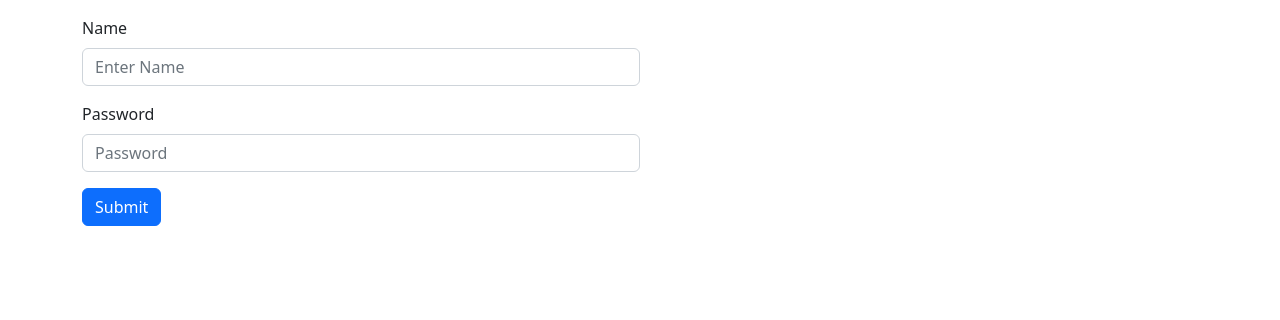
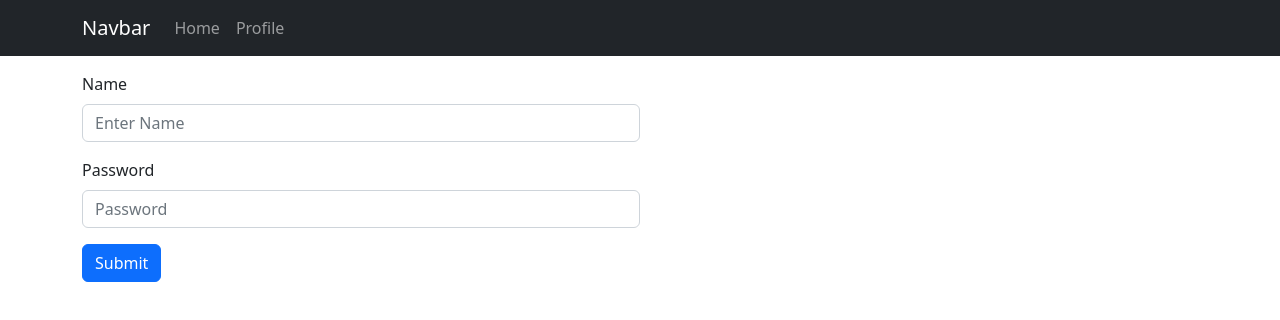
Before and after one commit to puneet2121/-Expense--racker, a React (Create React App) app in the folder front-end/: page / in a window 1280 px wide. Shown: the top 320 px of the page. Built offline with nearby package versions, Linux system fonts and the light colour scheme.

Commit message:
Add navbar to the project

```diff
--- a/front-end/src/App.js
+++ b/front-end/src/App.js
@@ -2,11 +2,14 @@ import React, { useState } from "react";
 import Login from "./components/Login";
 import Home from "./components/Home";
 import Signup from "./components/Signup";
+import Navlink from "./components/Navbar";
 import { Link, Route, Routes, BrowserRouter } from "react-router-dom";
 function App() {
   const [isLogin, setIslogin] = useState('');
 
   return (
+    <>
+    <Navlink />
     <BrowserRouter>
       <Routes>
         <Route path="/" element={<Login login={isLogin} setIslogin={setIslogin} />}></Route>
@@ -15,6 +18,7 @@ function App() {
         <Route path="/signup" element={<Signup />}></Route>
       </Routes>
     </BrowserRouter>
+    </>
   );
 }
 
--- /dev/null
+++ b/front-end/src/components/Navbar.jsx
@@ -0,0 +1,20 @@
+import React from "react";
+import Container from 'react-bootstrap/Container';
+import Nav from 'react-bootstrap/Nav';
+import Navbar from 'react-bootstrap/Navbar';
+
+const Navlink = () => {
+  return (
+    <Navbar bg="dark" variant="dark">
+      <Container>
+        <Navbar.Brand href="#home">Navbar</Navbar.Brand>
+        <Nav className="me-auto">
+          <Nav.Link href="#home">Home</Nav.Link>
+          <Nav.Link href="#features">Profile</Nav.Link>
+        </Nav>
+      </Container>
+    </Navbar>
+  );
+};
+
+export default Navlink;
--- a/front-end/src/components/Signup.jsx
+++ b/front-end/src/components/Signup.jsx
@@ -0,0 +1,33 @@
+import React from "react";
+import { useState } from "react";
+import Button from "react-bootstrap/Button";
+import Form from "react-bootstrap/Form";
+const Signup = () => {
+  const [name, setName] = useState("");
+  const [password, setPassword] = useState("");
+  return (
+    <div>
+      <Form className="mt-3 w-50 justify-content-center">
+        <Form.Group className="mb-3" controlId="formBasicEmail">
+          <Form.Label>Name</Form.Label>
+          <Form.Control type="text" placeholder="Enter Name" />
+        </Form.Group>
+        <Form.Group className="mb-3" controlId="formBasicEmail">
+          <Form.Label>Email</Form.Label>
+          <Form.Control type="email" placeholder="Enter Name" />
+        </Form.Group>
+
+        <Form.Group className="mb-3" controlId="formBasicPassword">
+          <Form.Label>Password</Form.Label>
+          <Form.Control type="password" placeholder="Password" />
+        </Form.Group>
+
+        <Button variant="primary" type="submit">
+          Submit
+        </Button>
+      </Form>
+    </div>
+  );
+};
+
+export default Signup;
```
